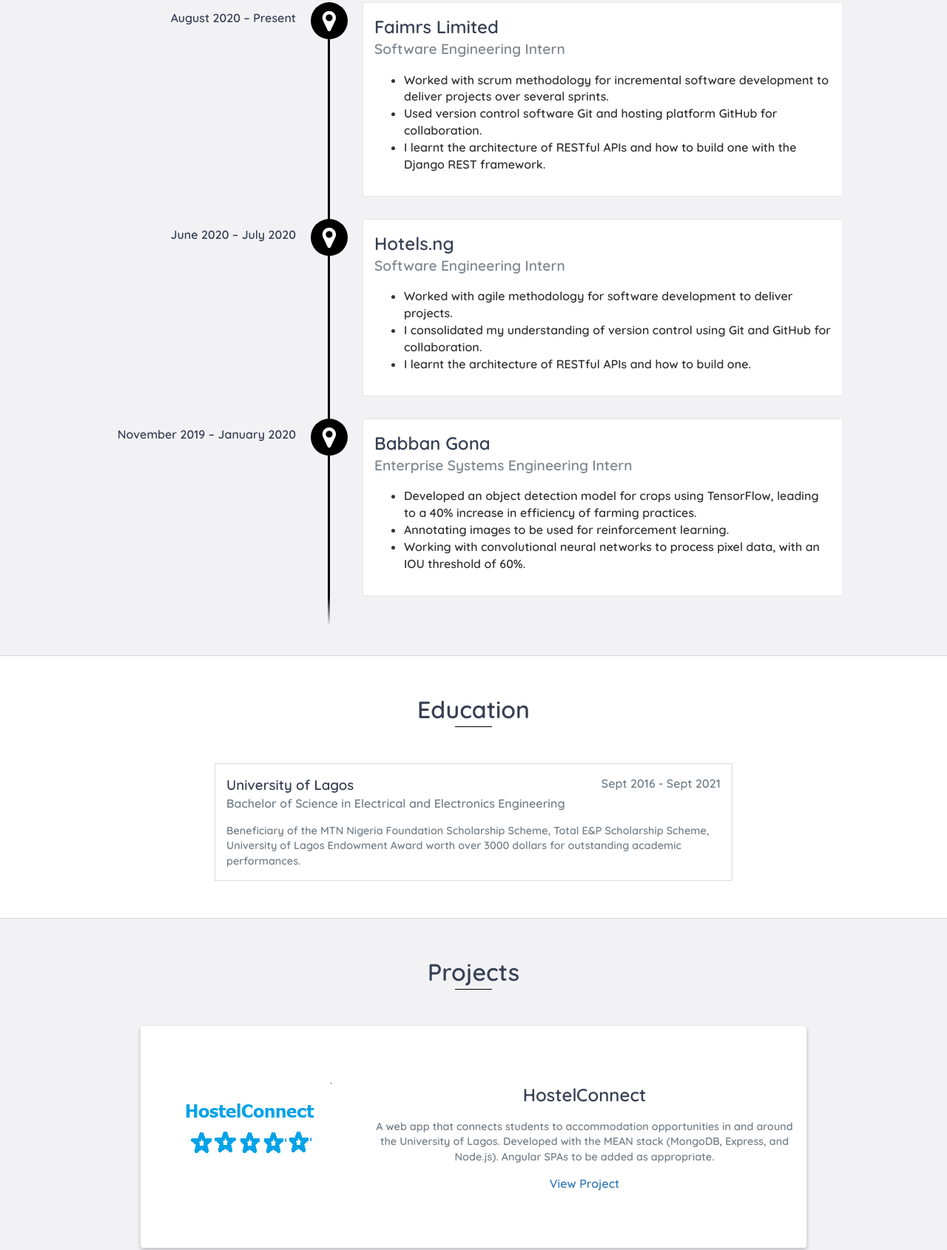
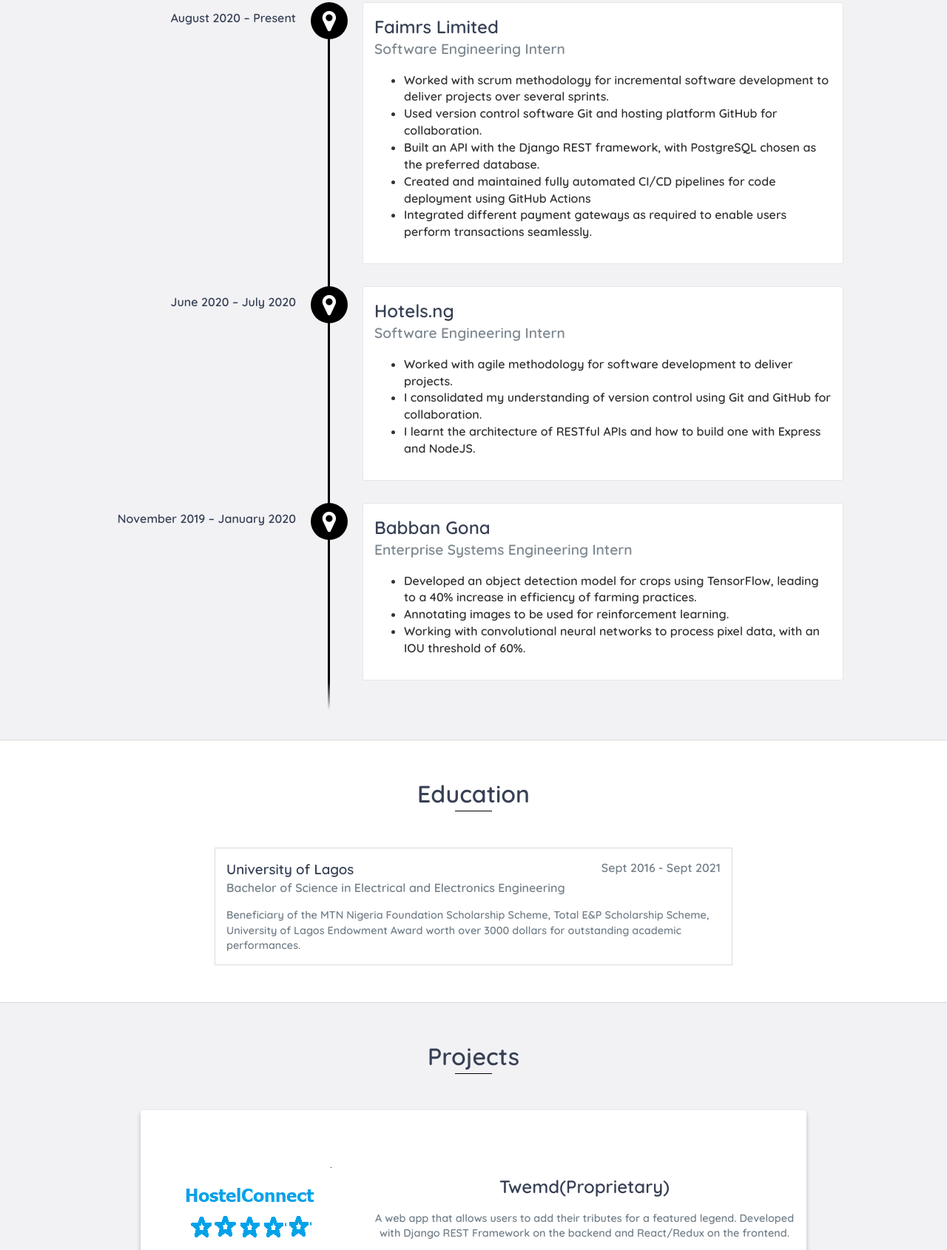
Before and after one commit to jobafash/jobafash.github.io, a website: page index.html in a window 1280 px wide. Shown: the part 1218-2908 px from the top of the page at 74% size. Drawn offline with nearby package versions, Linux system fonts and the light colour scheme.

Commit message:
Update index.html

```diff
--- a/index.html
+++ b/index.html
@@ -94,7 +94,9 @@
                     <ul>
                         <li>Worked with scrum methodology for incremental software development to deliver projects over several sprints.</li>
                         <li>Used version control software Git and hosting platform GitHub for collaboration.</li>
-                        <li>I learnt the architecture of RESTful APIs and how to build one with the Django REST framework.</li>
+                        <li>Built an API with the Django REST framework, with PostgreSQL chosen as the preferred database.</li>
+			<li>Created and maintained fully automated CI/CD pipelines for code deployment using GitHub Actions</li>
+			<li>Integrated different payment gateways as required to enable users perform transactions seamlessly.</li>
                     </ul>
                 </p>
             </div>
@@ -105,7 +107,7 @@
                     <ul>
                         <li>Worked with agile methodology for software development to deliver projects.</li>
                         <li>I consolidated my understanding of version control using Git and GitHub for collaboration.</li>
-                        <li>I learnt the architecture of RESTful APIs and how to build one.</li>
+                        <li>I learnt the architecture of RESTful APIs and how to build one with Express and NodeJS.</li>
                     </ul>
                 </p>
             </div>
@@ -148,11 +150,11 @@
                     </div>
                     <!-- End .project-image -->
                     <div class="project-info">
-                        <h3>HostelConnect</h3>
+                        <h3>Twemd(Proprietary)</h3>
                         <p>
-                            A web app that connects students to accommodation opportunities in and around the University of Lagos. Developed with the MEAN stack (MongoDB, Express, and Node.js). Angular SPAs to be added as appropriate.
+                            A web app that allows users to add their tributes for a featured legend. Developed with Django REST Framework on the backend and React/Redux on the frontend.
                         </p>
-                        <a href="https://github.com/jobafash/Hostelconnect">View Project</a>
+                        <a href="https://twemd.com">View Project</a>
                     </div>
                     <!-- End .project-info -->
                 </div>
@@ -179,7 +181,7 @@
                     </div>
                     <!-- End .project-image -->
                     <div class="project-info">
-                        <h3>Paddy</h3>
+                        <h3>StudentPaddy</h3>
                         <p>
                             A platform that bridges the gap between learning and collaboration among students of different higher institutions in a bid to systematically aid the transformation of higher education globally in order to ensure enhanced learning.
                         </p>
@@ -203,8 +205,8 @@
             <li>TypeScript</li>
             <li>HTML</li>
             <li>CSS</li>
-            <li>SASS</li>
-            <li>AWS</li>
+            <li>GitHub Actions</li>
+            <li>AWS Lightsail</li>
         </ul>
     </div>
     <!-- End #skills -->
```
